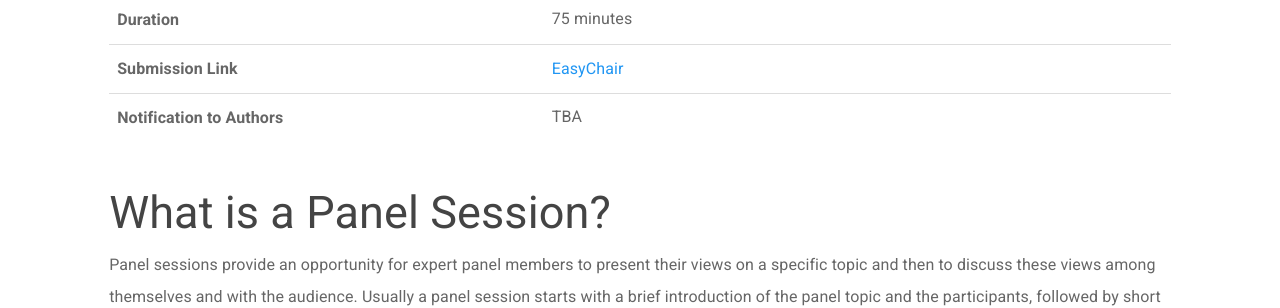
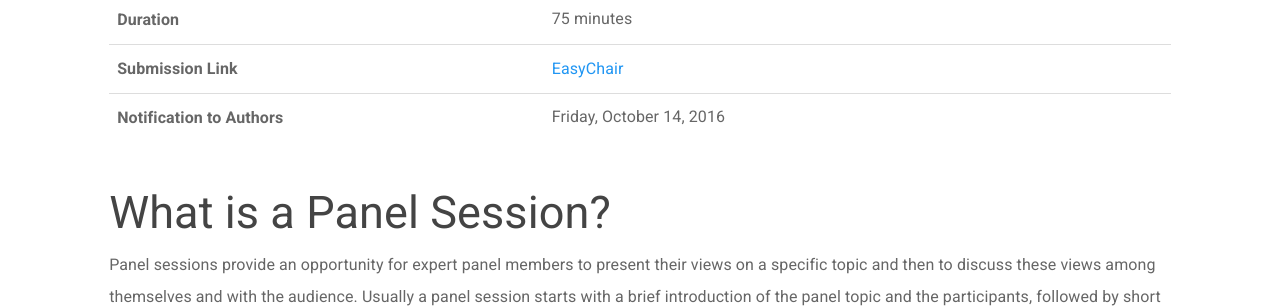
Before and after one commit to sigcsets/sigcse2017, a Jekyll site: the page built from authors/panels.md, in a window 1280 px wide and 900 px high. Shown: the part 295-603 px from the top of the window. Built offline with Jekyll 4.4.1, drawn with Linux system fonts in a browser that asks for light colours.

Commit message:
Important dates, notifications
I have broken out both "Important Dates" and "Submission Guidelines" as separate links in the menu. They go to the same page. However, the user will look for those two things as separate ideas, and having them itemized in the menu makes sense to me.

I now know the dates we are going to alert authors, and have entered that info into the "database."

Closes #31

```diff
--- a/_data/cfp.yml
+++ b/_data/cfp.yml
@@ -23,7 +23,7 @@
 
 master:
   - time: "23:59 AoE (Baker Island, UTC-12h)"
-    notification: "Monday, October 12th, 2015"
+    notification: "Friday, October 14, 2016"
     updates:
     cameraready: "Sunday, December 6th (was November 30th)"
     link: "http://www.timeanddate.com/worldclock/fixedtime.html?msg=SIGCSE+2017+Paper+Deadline&iso=20160826T2359&p1=3399"
@@ -34,7 +34,7 @@
         include: papers
 
   - time: "23:59 AoE (Baker Island, UTC-12h)"
-    notification: "Monday, October 12th, 2015"
+    notification: "Friday, October 14, 2016"
     updates:
     cameraready: "Sunday, December 13th (was December 9th)"
     link: "http://www.timeanddate.com/worldclock/fixedtime.html?msg=SIGCSE+2017+BOF%2C+Poster%2C+LT%2C+and+Demos+Deadline&iso=20161021T2359&p1=3399"
@@ -73,7 +73,7 @@
   #       include: presymposium
 
   - time: "23:59 AoE (Baker Island, UTC-12h)"
-    notification: "Tuesday, November 17th, 2015"
+    notification: "Monday, November 28th, 2016"
     updates:
     cameraready: "Sunday, December 13th (was December 9th)"
     link: "http://www.timeanddate.com/worldclock/fixedtime.html?msg=SIGCSE+2016+BOF%2C+Poster%2C+LT%2C+and+Demos+Deadline&iso=20151023T235959&p1=3399"
--- a/_data/topnav.yaml
+++ b/_data/topnav.yaml
@@ -3,6 +3,8 @@
   - name: Call for Participation
     link: /info/cfp.html
   - name: Important Dates
+    link: /authors/index.html
+  - name: Submission Guidelines
     link: /authors/index.html
   - name: Papers
     link: /authors/papers.html
--- a/_includes/submissiondetails.html
+++ b/_includes/submissiondetails.html
@@ -101,7 +101,7 @@
 
         <tr>
           <td><b>Notification to Authors </b></td>
-          <td> TBA {% comment %}{{subnotification}} {% endcomment %}</td>
+          <td> {{subnotification}}</td>
         </tr>
 
 {% comment %}
```
Also changed, not shown: authors/index.md (+1 -1 lines).
